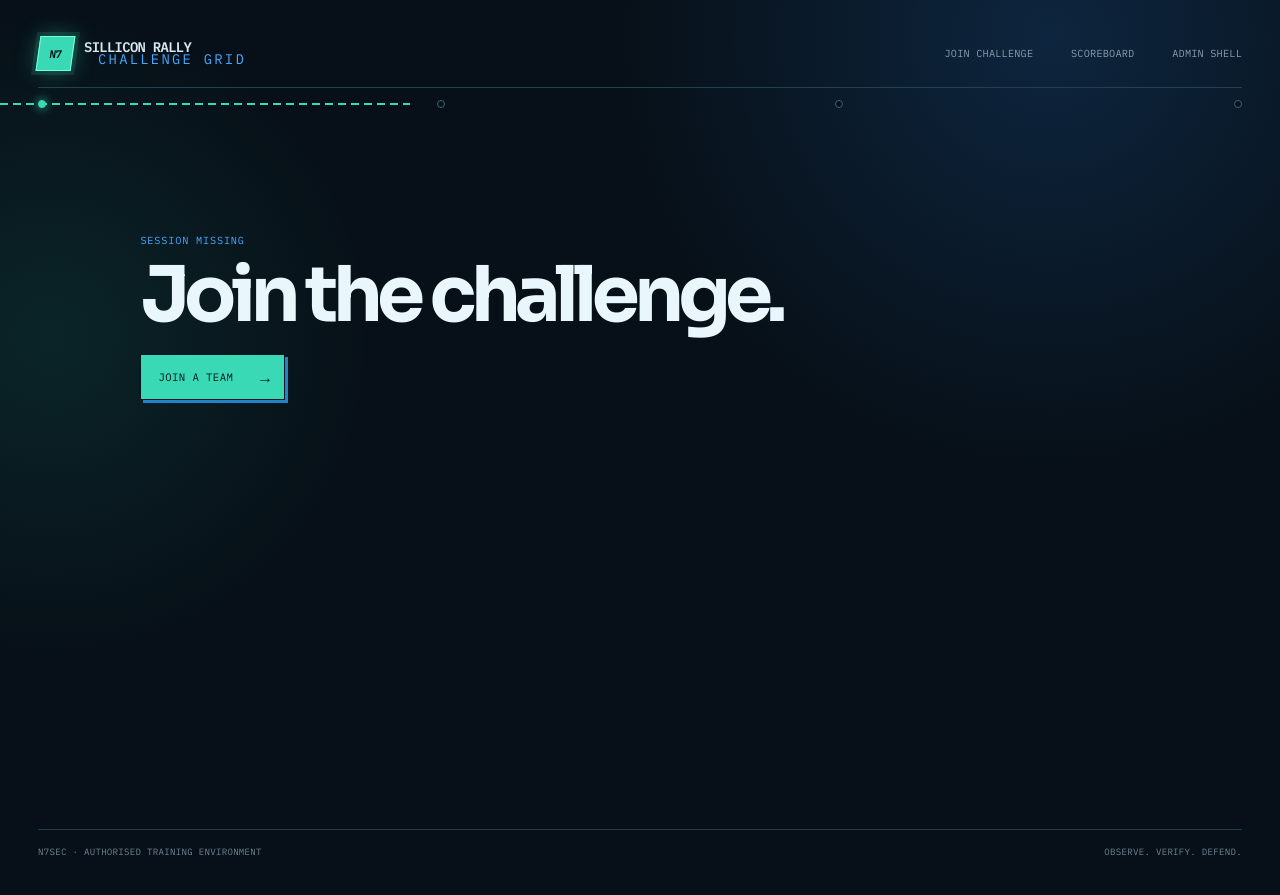
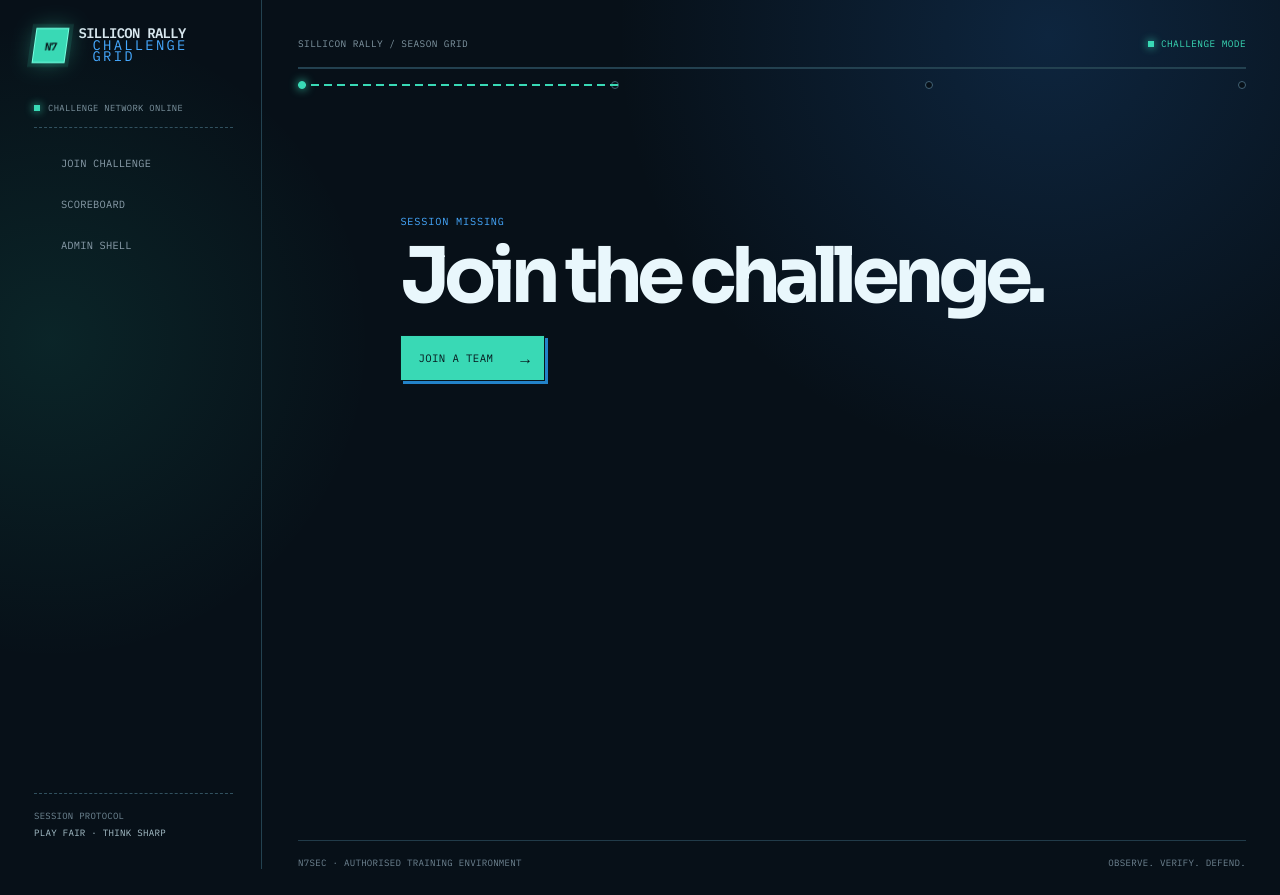
Before and after one commit to simoderyouch/Sillicon-rally-N7SEC_X_GDG-Next-Gen, a React (Vite) app in the folder frontend/: page /games/1 in a window 1280 px wide. Built offline with nearby package versions, Linux system fonts and the light colour scheme; no server answers.

Commit message:
feat: restructure interface as challenge control deck

```diff
--- a/frontend/src/App.tsx
+++ b/frontend/src/App.tsx
@@ -9,17 +9,21 @@ import { Leaderboard } from "./pages/Leaderboard";
 export default function App() {
   return (
     <main className="app-shell">
-      <header className="site-header">
+      <aside className="command-rail">
         <Link to="/" className="brand" aria-label="Sillicon Rally challenge home">
           <span className="brand-mark" aria-hidden="true">N7</span>
           <span><strong>Sillicon Rally</strong><em>Challenge Grid</em></span>
         </Link>
+        <div className="rail-context"><span className="rail-live-dot" />Challenge network online</div>
         <nav className="main-nav" aria-label="Main navigation">
           <NavLink to="/play">Join challenge</NavLink>
           <NavLink to="/leaderboard">Scoreboard</NavLink>
           <NavLink to="/admin">Admin shell</NavLink>
         </nav>
-      </header>
+        <div className="rail-footer"><span>Session protocol</span><strong>Play fair · think sharp</strong></div>
+      </aside>
+      <div className="app-workspace">
+        <header className="site-header"><span>Sillicon Rally / season grid</span><span className="system-state"><i />Challenge mode</span></header>
         <div className="route-line" aria-hidden="true"><i /><i /><i /><i /></div>
         <div className="page-content">
           <Routes>
@@ -33,6 +37,7 @@ export default function App() {
           </Routes>
         </div>
         <footer className="site-footer"><span>N7SEC · authorised training environment</span><span>Observe. Verify. Defend.</span></footer>
+      </div>
     </main>
   );
 }
--- a/frontend/src/styles.css
+++ b/frontend/src/styles.css
@@ -10,22 +10,31 @@ button { cursor: pointer; }
 button:disabled { cursor: not-allowed; opacity: .5; }
 a { color: inherit; text-decoration: none; }
 
-.app-shell { margin: 0 auto; max-width: 1320px; min-height: 100vh; padding: 20px 38px 26px; }
-.site-header { align-items: center; display: flex; justify-content: space-between; min-height: 67px; }
+.app-shell { display: grid; gap: 36px; grid-template-columns: 228px minmax(0, 1fr); margin: 0 auto; max-width: 1480px; min-height: 100vh; padding: 0 34px 26px; }
+.command-rail { border-right: 1px solid #234250; display: flex; flex-direction: column; min-height: 100vh; padding: 28px 28px 28px 0; position: sticky; top: 0; }
+.app-workspace { min-width: 0; padding-top: 20px; }
+.site-header { align-items: center; border-bottom: 1px solid #234250; color: #8096a2; display: flex; font-family: "IBM Plex Mono", monospace; font-size: .59rem; justify-content: space-between; letter-spacing: .045em; min-height: 48px; text-transform: uppercase; }
 .brand { align-items: center; display: flex; gap: 11px; }
 .brand-mark { align-items: center; background: #39d9b5; border: 1px solid #75ffe0; box-shadow: 0 0 0 4px rgba(57,217,181,.12), 0 0 22px rgba(57,217,181,.38); color: #061318; display: grid; font-family: "IBM Plex Mono", monospace; font-size: .69rem; font-weight: 600; height: 35px; justify-content: center; letter-spacing: -.08em; transform: skewX(-8deg); width: 35px; }
 .brand strong, .brand em { display: block; font-family: "IBM Plex Mono", monospace; font-size: .87rem; font-style: normal; letter-spacing: -.05em; line-height: .82; text-transform: uppercase; }
 .brand em { color: #46a9ff; letter-spacing: .16em; margin-left: 14px; }
-.main-nav { display: flex; gap: 25px; }
-.main-nav a { color: #899ca9; font-family: "IBM Plex Mono", monospace; font-size: .64rem; letter-spacing: .02em; padding: 8px 0; position: relative; text-transform: uppercase; }
+.rail-context { align-items: center; border-bottom: 1px dashed #31515f; color: #7e95a1; display: flex; font-family: "IBM Plex Mono", monospace; font-size: .55rem; gap: 8px; letter-spacing: .04em; margin-top: 39px; padding-bottom: 14px; text-transform: uppercase; }
+.rail-live-dot { background: #39d9b5; box-shadow: 0 0 9px #39d9b5; height: 6px; width: 6px; }
+.main-nav { display: flex; flex-direction: column; gap: 7px; margin-top: 18px; }
+.main-nav a { border-left: 2px solid transparent; color: #899ca9; font-family: "IBM Plex Mono", monospace; font-size: .65rem; letter-spacing: .02em; padding: 10px 0 10px 12px; position: relative; text-transform: uppercase; }
 .main-nav a::before { color: #39d9b5; content: "> "; opacity: 0; }
 .main-nav a:hover, .main-nav a.active { color: #e9f7fc; }
 .main-nav a.active::before { opacity: 1; }
-.route-line { align-items: center; border-top: 1px solid #234050; display: flex; height: 33px; justify-content: space-between; margin-bottom: 28px; }
+.main-nav a.active { background: linear-gradient(90deg, rgba(57,217,181,.11), transparent); border-left-color: #39d9b5; }
+.rail-footer { border-top: 1px dashed #31515f; color: #718895; display: grid; font-family: "IBM Plex Mono", monospace; font-size: .56rem; gap: 6px; letter-spacing: .03em; margin-top: auto; padding-top: 16px; text-transform: uppercase; }
+.rail-footer strong { color: #a8c1cb; font-size: .57rem; font-weight: 400; line-height: 1.5; }
+.system-state { align-items: center; color: #39d9b5; display: inline-flex; gap: 7px; }
+.system-state i { background: #39d9b5; box-shadow: 0 0 8px #39d9b5; height: 6px; width: 6px; }
+.route-line { align-items: center; border-top: 1px solid #234050; display: flex; height: 33px; justify-content: space-between; margin-bottom: 28px; position: relative; }
 .route-line::before { background: repeating-linear-gradient(90deg, #39d9b5 0 8px, transparent 8px 13px); content: ""; height: 2px; left: 0; position: absolute; width: min(34%, 410px); }
 .route-line i { background: #071018; border: 1px solid #426276; border-radius: 50%; height: 8px; width: 8px; }
 .route-line i:first-child { background: #39d9b5; border-color: #39d9b5; box-shadow: 0 0 10px #39d9b5; }
-.page-content { min-height: calc(100vh - 184px); }
+.page-content { min-height: calc(100vh - 154px); }
 .site-footer { border-top: 1px solid #213b49; color: #6f8492; display: flex; font-family: "IBM Plex Mono", monospace; font-size: .57rem; justify-content: space-between; letter-spacing: .03em; margin-top: 65px; padding-top: 16px; text-transform: uppercase; }
 
 h1, h2, p { margin-top: 0; }
@@ -127,7 +136,7 @@ td small { color: #718893; font-family: "IBM Plex Mono", monospace; font-size: .
 
 .empty-state, .loading-state { padding: 86px clamp(0px, 8vw, 120px); }
 .empty-state > p:not(.eyebrow) { color: #a8bbc5; margin-bottom: 24px; }
-.game-runner { margin: 0 auto; max-width: 920px; }
+.game-runner { max-width: none; }
 .game-runner-meta { border-bottom: 1px solid #284857; display: flex; font-family: "IBM Plex Mono", monospace; font-size: .61rem; justify-content: space-between; letter-spacing: .03em; margin-bottom: 22px; padding-bottom: 12px; text-transform: uppercase; }
 .game-runner-meta a { color: #39d9b5; }
 .game-runner-meta span { color: #879da8; }
@@ -175,6 +184,6 @@ blockquote { color: #e7f5f8; font-size: clamp(1.13rem, 2.6vw, 1.55rem); font-wei
 .game-action-row > span { color: #91a8b3; font-family: "IBM Plex Mono", monospace; font-size: .59rem; text-transform: uppercase; }
 
 @keyframes pulse { 50% { opacity: .35; } }
-@media (max-width: 800px) { .app-shell { padding: 16px 18px 21px; } .main-nav { gap: 15px; } .main-nav a { font-size: .56rem; } .route-line { margin-bottom: 18px; } .join-layout, .admin-login-layout { gap: 36px; grid-template-columns: 1fr; min-height: auto; padding: 40px 0; } .join-card, .admin-login-card { max-width: none; } .mission-board, .leaderboard-page, .admin-dashboard { padding: 24px 0; } .mission-grid { grid-template-columns: repeat(2, minmax(0, 1fr)); } .admin-grid { grid-template-columns: 1fr; } .game-runner { max-width: none; } }
+@media (max-width: 900px) { .app-shell { display: block; padding: 16px 18px 21px; } .command-rail { border-bottom: 1px solid #234250; border-right: 0; min-height: 0; padding: 0 0 16px; position: relative; } .rail-context, .rail-footer { display: none; } .main-nav { flex-direction: row; flex-wrap: wrap; gap: 5px 18px; margin-top: 17px; } .main-nav a { border-bottom: 2px solid transparent; border-left: 0; padding: 4px 0; } .main-nav a.active { background: none; border-bottom-color: #39d9b5; } .app-workspace { padding-top: 0; } .site-header { min-height: 43px; } .route-line { margin-bottom: 18px; } .join-layout, .admin-login-layout { gap: 36px; grid-template-columns: 1fr; min-height: auto; padding: 40px 0; } .join-card, .admin-login-card { max-width: none; } .mission-board, .leaderboard-page, .admin-dashboard { padding: 24px 0; } .mission-grid { grid-template-columns: repeat(2, minmax(0, 1fr)); } .admin-grid { grid-template-columns: 1fr; } }
 @media (max-width: 520px) { .site-header { align-items: flex-start; gap: 18px; } .main-nav { flex-wrap: wrap; gap: 6px 14px; justify-content: flex-end; max-width: 210px; } .page-heading { align-items: flex-start; flex-direction: column; gap: 18px; } .team-badge, .event-state { min-width: 0; } .mission-grid { grid-template-columns: 1fr; } .mission-card { min-height: 240px; } .admin-overview { grid-template-columns: 1fr; } .admin-stat { min-height: 138px; } .site-footer { flex-direction: column; gap: 8px; } .game-action-row, .workbench-footer { align-items: flex-start; flex-direction: column; gap: 13px; } .workbench-footer { padding: 15px; } .cabinet-screen { min-height: 350px; padding: 25px 20px; } .cabinet-footer { flex-wrap: wrap; gap: 7px; } .cabinet-footer span:last-child { width: 100%; } th, td { padding-left: 12px; padding-right: 12px; } }
 @media (prefers-reduced-motion: reduce) { *, *::before, *::after { animation-duration: .01ms !important; scroll-behavior: auto !important; transition-duration: .01ms !important; } }
```
Lines whose indentation alone changed are shown as unchanged.
